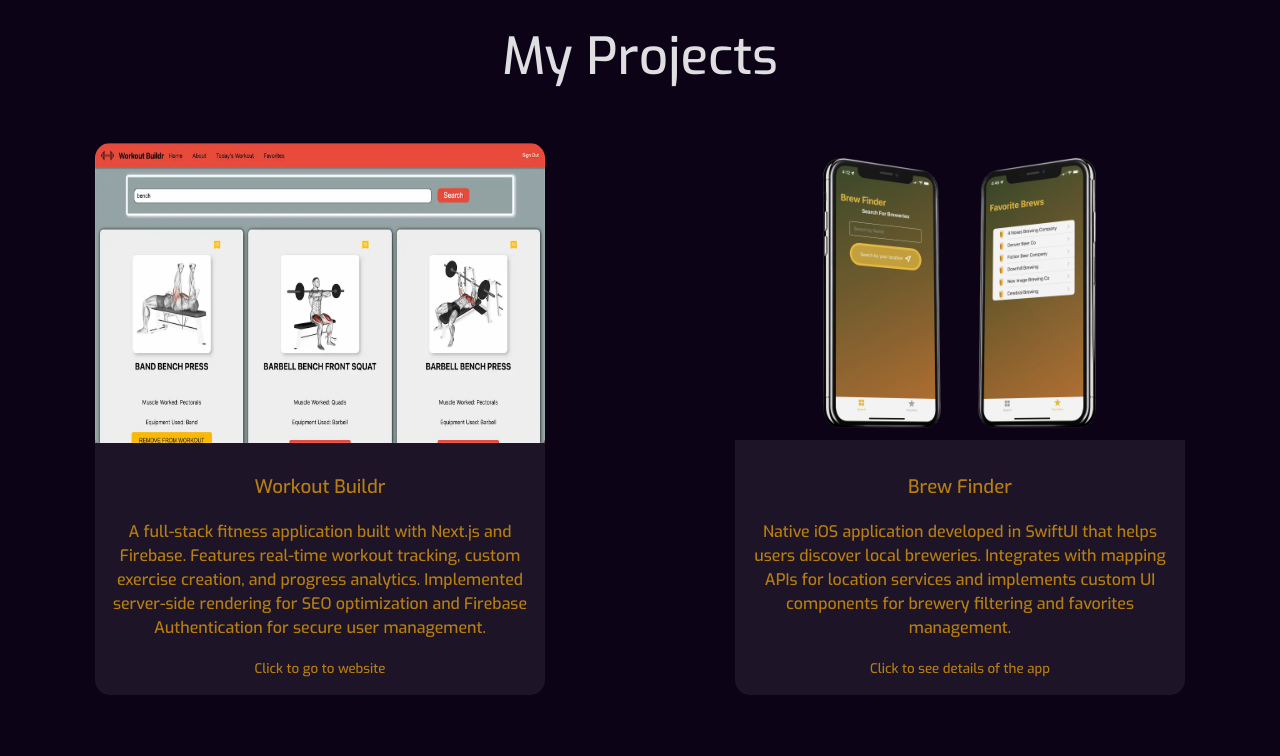
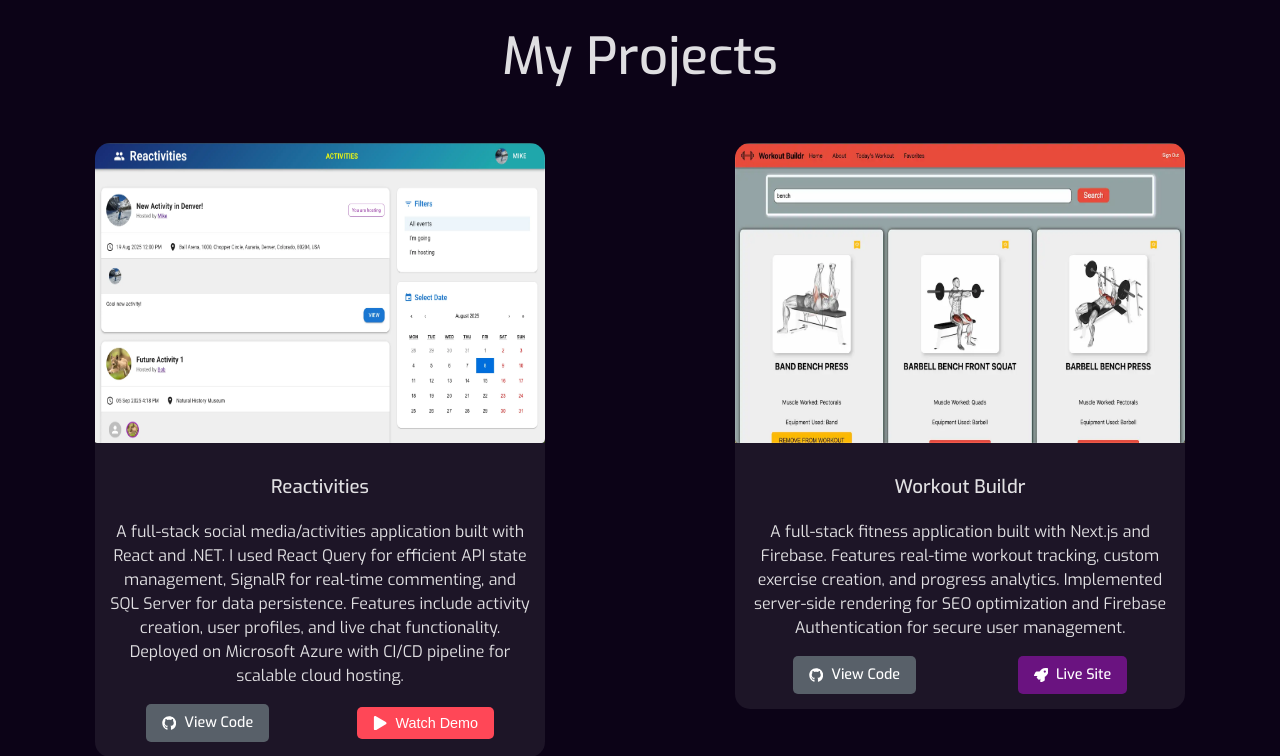
Before and after one commit to Schmidt217/portfolio, a React (Vite) app: page / in a window 1280 px wide. Shown: the part 1500-2256 px from the top of the page. Built offline with nearby package versions, Linux system fonts and the light colour scheme.

Commit message:
updating .Net project

```diff
--- a/package.json
+++ b/package.json
@@ -14,13 +14,14 @@
 		"match-sorter": "^6.3.1",
 		"react": "^18.2.0",
 		"react-dom": "^18.2.0",
+		"react-icons": "^5.5.0",
 		"react-router-dom": "^6.9.0",
 		"react-toastify": "^9.1.2",
 		"sort-by": "^1.2.0"
 	},
 	"devDependencies": {
-		"@types/react": "^18.0.27",
-		"@types/react-dom": "^18.0.10",
+		"@types/react": "^18.3.5",
+		"@types/react-dom": "^18.3.5",
 		"@vitejs/plugin-react": "^3.1.0",
 		"typescript": "^4.9.3",
 		"vite": "^4.1.0"
--- a/src/components/Projects.tsx
+++ b/src/components/Projects.tsx
@@ -1,57 +1,142 @@
+import { useState } from "react";
+import { FaGithub, FaPlay, FaTimes, FaMobile, FaRocket } from "react-icons/fa";
 import workout from "../assets/WorkoutBuildr.webp";
 import brewFinder from "../assets/brewFinder.png";
+import reactivities from "../assets/reactivities.webp";
 import { Link } from "react-router-dom";
 import "../styles/projects.css";
 
 function Projects() {
+	const [activeModal, setActiveModal] = useState<string | null>(null);
+
+	const openModal = (videoId: string) => setActiveModal(videoId);
+	const closeModal = () => setActiveModal(null);
+
+	const projects = [
+		{
+			id: "reactivities",
+			title: "Reactivities",
+			image: reactivities,
+			description:
+				"A full-stack social media/activities application built with React and .NET. I used React Query for efficient API state management, SignalR for real-time commenting, and SQL Server for data persistence. Features include activity creation, user profiles, and live chat functionality. Deployed on Microsoft Azure with CI/CD pipeline for scalable cloud hosting.",
+			githubUrl: "https://github.com/Schmidt217/reactivities",
+			youtubeId: "qwIkHl1ma-8",
+		},
+		{
+			id: "workout-builder",
+			title: "Workout Buildr",
+			image: workout,
+			description:
+				"A full-stack fitness application built with Next.js and Firebase. Features real-time workout tracking, custom exercise creation, and progress analytics. Implemented server-side rendering for SEO optimization and Firebase Authentication for secure user management.",
+			githubUrl: "https://github.com/Schmidt217/workout-builder",
+			liveUrl: "https://workoutbuildr.netlify.app/",
+		},
+		{
+			id: "brew-finder",
+			title: "Brew Finder",
+			image: brewFinder,
+			description:
+				"Native iOS application developed in SwiftUI that helps users discover local breweries. Integrates with mapping APIs for location services and implements custom UI components for brewery filtering and favorites management.",
+			githubUrl: "https://github.com/Schmidt217/brew-finder",
+			detailsUrl: "/brew-finder-app",
+		},
+	];
+
 	return (
 		<section id="projects">
 			<h1>My Projects</h1>
 			<div className="projectContainer">
-				<div className="project">
-					<Link to="https://workoutbuildr.netlify.app/" target="_blank">
+				{projects.map((project) => (
+					<div key={project.id} className="project">
 						<div className="img-container">
 							<img
-								className="project-image workoutBuilderImage"
-								src={workout}
-								alt="Workout Builder website"
+								className="project-image"
+								src={project.image}
+								alt={`${project.title} website`}
 							/>
+							{project.youtubeId && (
+								<div
+									className="play-overlay"
+									onClick={() => openModal(project.youtubeId)}
+								>
+									<FaPlay className="play-icon" />
+								</div>
+							)}
 						</div>
 						<div className="projectDescription">
-							<h3>Workout Buildr</h3>
-							<p>
-								A full-stack fitness application built with Next.js and
-								Firebase. Features real-time workout tracking, custom exercise
-								creation, and progress analytics. Implemented server-side
-								rendering for SEO optimization and Firebase Authentication for
-								secure user management.
-							</p>
-							<small>Click to go to website</small>
+							<h3>{project.title}</h3>
+							<p>{project.description}</p>
+
+							<div className="project-links">
+								{project.githubUrl && (
+									<Link
+										to={project.githubUrl}
+										target="_blank"
+										rel="noopener noreferrer"
+										className="github-link"
+									>
+										<FaGithub /> View Code
+									</Link>
+								)}
+
+								{/* Demo Video Button - only show if video exists */}
+								{project.youtubeId && (
+									<button
+										onClick={() => openModal(project.youtubeId)}
+										className="demo-button"
+									>
+										<FaPlay /> Watch Demo
+									</button>
+								)}
+
+								{/* Live Site Link */}
+								{project.liveUrl && (
+									<a
+										href={project.liveUrl}
+										target="_blank"
+										rel="noopener noreferrer"
+										className="live-link"
+									>
+										<FaRocket /> Live Site
+									</a>
+								)}
+
+								{/* Details Link */}
+								{project.detailsUrl && (
+									<Link
+										to={project.detailsUrl}
+										target="_blank"
+										rel="noopener noreferrer"
+										className="details-link"
+									>
+										<FaMobile /> See Details
+									</Link>
+								)}
+							</div>
 						</div>
-					</Link>
+					</div>
+				))}
+			</div>
+			{activeModal && (
+				<div className="modal-overlay" onClick={closeModal}>
+					<div className="modal-content" onClick={(e) => e.stopPropagation()}>
+						<button className="close-button" onClick={closeModal}>
+							<FaTimes />
+						</button>
+						<div className="video-container">
+							<iframe
+								width="100%"
+								height="100%"
+								src={`https://www.youtube.com/embed/${activeModal}?autoplay=1&rel=0&modestbranding=1&vq=hd1080`}
+								title="Reactivities Demo"
+								frameBorder="0"
+								allow="accelerometer; autoplay; clipboard-write; encrypted-media; gyroscope; picture-in-picture"
+								allowFullScreen
+							></iframe>
+						</div>
+					</div>
 				</div>
-				<div className="project">
-					<Link to="/brew-finder-app" target="_blank">
-						<div className="img-container">
-							<img
-								className="project-image brewFinderImage"
-								src={brewFinder}
-								alt="brew finder details"
-							/>
-						</div>
-						<div className="projectDescription">
-							<h3>Brew Finder</h3>
-							<p>
-								Native iOS application developed in SwiftUI that helps users
-								discover local breweries. Integrates with mapping APIs for
-								location services and implements custom UI components for
-								brewery filtering and favorites management.
-							</p>
-							<small> Click to see details of the app</small>
-						</div>
-					</Link>
-				</div>
-			</div>
+			)}
 		</section>
 	);
 }
--- a/src/styles/projects.css
+++ b/src/styles/projects.css
@@ -2,11 +2,14 @@
 	display: flex;
 	flex-wrap: wrap;
 	justify-content: space-around;
-	align-items: center;
 }
 .project {
 	width: 450px;
 	margin: 15px 0 15px 0;
+	text-decoration: none;
+}
+.project a {
+	text-decoration: none;
 }
 .img-container {
 	overflow: hidden;
@@ -15,9 +18,6 @@
 }
 .project-image {
 	transition: transform 0.5s;
-}
-.workoutBuilderImage {
-	margin: 0;
 	height: 300px;
 	width: 450px;
 }
@@ -41,12 +41,203 @@ hr {
 	height: 1px;
 	border: none;
 }
+.img-container {
+	position: relative;
+	overflow: hidden;
+}
+
+.play-overlay {
+	position: absolute;
+	top: 0;
+	left: 0;
+	right: 0;
+	bottom: 0;
+	background: rgba(0, 0, 0, 0.5);
+	display: flex;
+	align-items: center;
+	justify-content: center;
+	opacity: 0;
+	transition: opacity 0.3s ease;
+	cursor: pointer;
+}
+
+.img-container:hover .play-overlay {
+	opacity: 1;
+}
+
+.play-icon {
+	font-size: 3rem;
+	color: white;
+	transition: transform 0.2s ease;
+}
+
+.play-overlay:hover .play-icon {
+	transform: scale(1.1);
+}
+
+.project-links {
+	display: flex;
+	gap: 1rem;
+	margin-top: 1rem;
+	align-items: center;
+	justify-content: space-around;
+}
+
+.github-link,
+.demo-button,
+.live-link,
+.details-link {
+	display: inline-flex;
+	align-items: center;
+	gap: 0.5rem;
+	padding: 0.5rem 1rem;
+	border-radius: 5px;
+	text-decoration: none;
+	font-size: 0.9rem;
+	transition: all 0.2s ease;
+}
+
+.github-link {
+	background: #586069;
+	color: white;
+}
+
+.github-link:hover {
+	background: #444d56;
+	transform: translateY(-2px);
+	color: white;
+}
+
+.demo-button {
+	background: #ff4757;
+	color: white;
+	border: none;
+	cursor: pointer;
+}
+
+.demo-button:hover {
+	background: #ff3742;
+	transform: translateY(-2px);
+	color: white;
+}
+
+.live-link {
+	background: #6a1380;
+	color: white;
+}
+
+.live-link:hover {
+	background: #7a1890;
+	transform: translateY(-2px);
+	color: white;
+}
+
+.details-link {
+	background: #b87e11;
+	color: white;
+}
+
+.details-link:hover {
+	background: #f5a717;
+	transform: translateY(-2px);
+	color: white;
+}
+
+/* Modal Styles */
+.modal-overlay {
+	position: fixed;
+	top: 0;
+	left: 0;
+	right: 0;
+	bottom: 0;
+	background: rgba(0, 0, 0, 0.8);
+	display: flex;
+	align-items: center;
+	justify-content: center;
+	z-index: 1000;
+	animation: fadeIn 0.3s ease;
+}
+
+.modal-content {
+	position: relative;
+	width: 90%;
+	max-width: 800px;
+	height: 70%;
+	background: black;
+	border-radius: 8px;
+	overflow: hidden;
+	animation: slideIn 0.3s ease;
+}
+
+.close-button {
+	position: absolute;
+	top: 10px;
+	right: 10px;
+	background: rgba(255, 255, 255, 0.2);
+	border: none;
+	color: white;
+	font-size: 1.5rem;
+	padding: 0.5rem;
+	border-radius: 50%;
+	cursor: pointer;
+	z-index: 1001;
+	transition: background 0.2s ease;
+}
+
+.close-button:hover {
+	background: rgba(255, 255, 255, 0.3);
+}
+
+.video-container {
+	width: 100%;
+	height: 100%;
+}
+
+@keyframes fadeIn {
+	from {
+		opacity: 0;
+	}
+	to {
+		opacity: 1;
+	}
+}
+
+@keyframes slideIn {
+	from {
+		transform: scale(0.8);
+		opacity: 0;
+	}
+	to {
+		transform: scale(1);
+		opacity: 1;
+	}
+}
+
+/* Mobile responsiveness */
+@media (max-width: 768px) {
+	.modal-content {
+		width: 95%;
+		height: 60%;
+	}
+
+	.project-links {
+		flex-direction: column;
+		align-items: stretch;
+	}
+
+	.github-link,
+	.demo-button,
+	.live-link,
+	.details-link {
+		justify-content: center;
+	}
+}
 
 @media (max-width: 576px) {
 	.project {
 		width: 300px;
 	}
-	.workoutBuilderImage {
+	.project-image {
 		margin: 0;
 		height: 175px;
 		width: 300px;
```
Also changed, not shown: src/assets/reactivities.webp (added), 1 other file (tests, documents, lock files or other folders).
